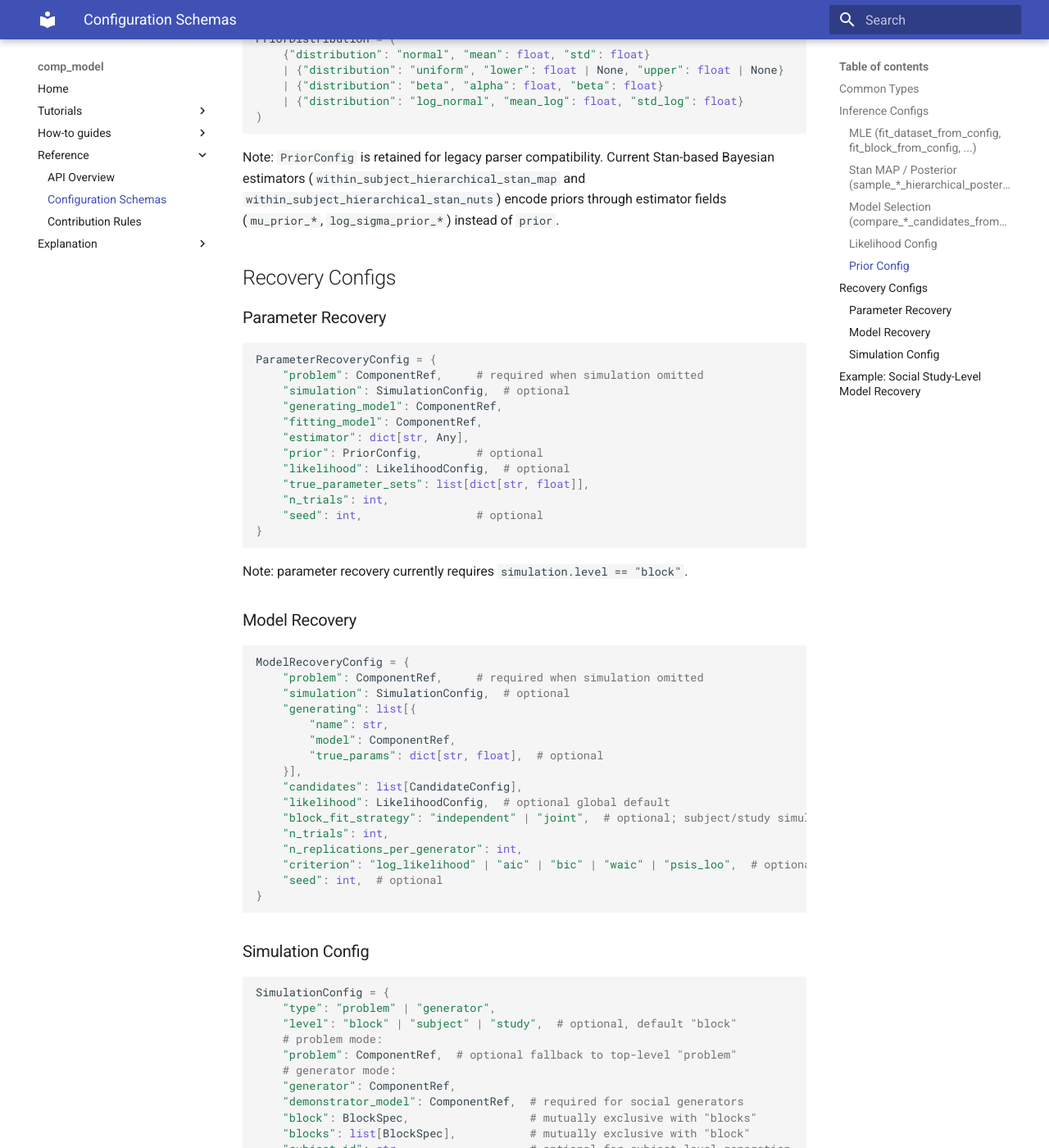
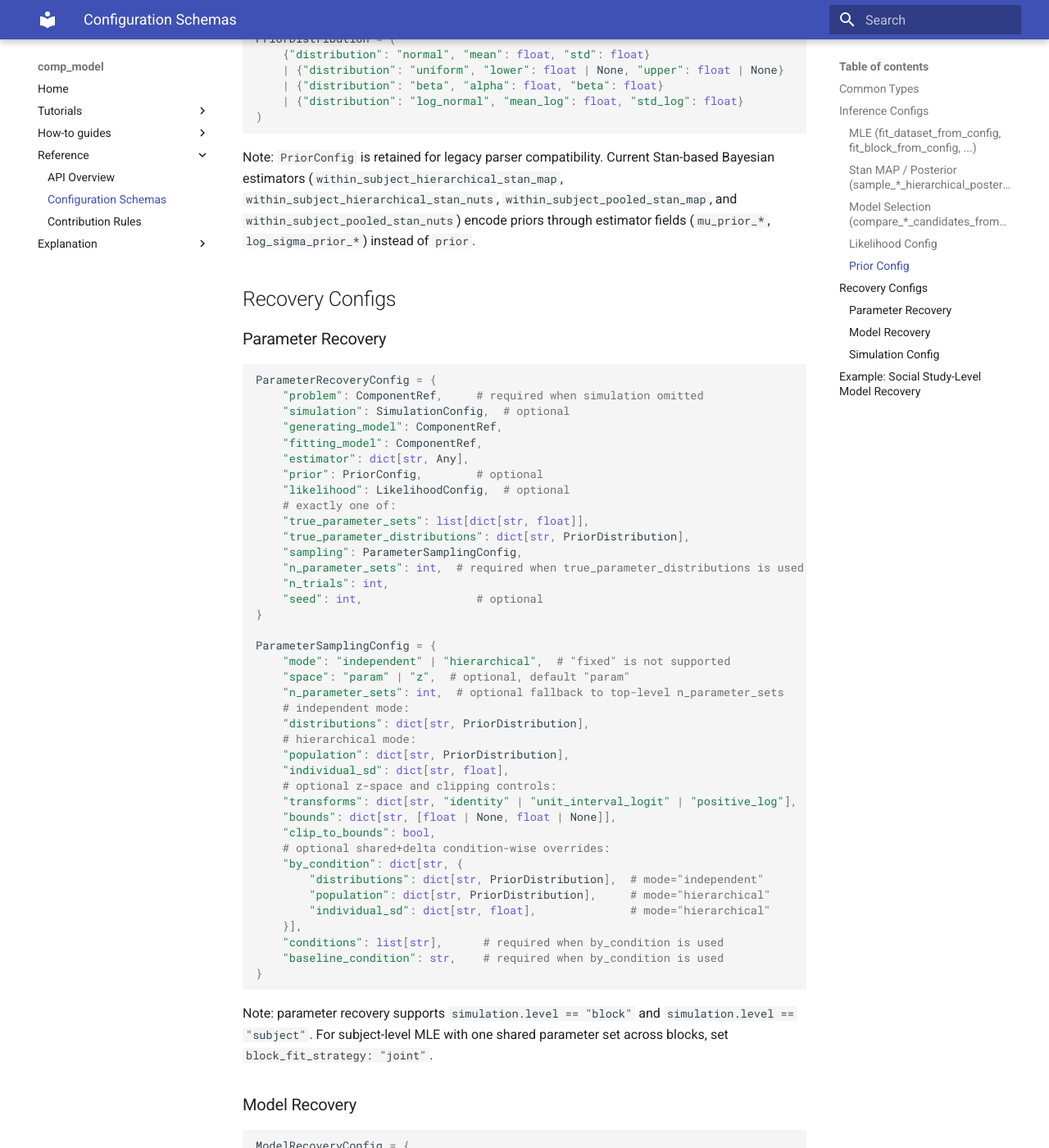
Before and after one commit to g-morishita/comp_model, an MkDocs documentation site: the page built from docs/reference/config_schemas.md, in a window 1280 px wide and 1400 px high, scrolled down 3246 px. Shown: the whole window at 82% size. Built offline with MkDocs 1.6.1 and Material for MkDocs 9.7.7, drawn with Linux system fonts in a browser that asks for light colours; some of the changed text lies outside the part shown.

Commit message:
docs(reference): extend config schemas for pooled Stan and sampling

````diff
--- a/docs/reference/config_schemas.md
+++ b/docs/reference/config_schemas.md
@@ -67,7 +67,7 @@ StanPosteriorConfig = {
 }
 
 HierarchicalStanNUTSEstimator = {
-    "type": "within_subject_hierarchical_stan_nuts",
+    "type": "within_subject_hierarchical_stan_nuts" | "within_subject_pooled_stan_nuts",
     "parameter_names": list[str],
     "transforms": dict[str, str | {"kind": str}],  # optional
     "initial_group_location": dict[str, float],     # optional
@@ -91,7 +91,7 @@ HierarchicalStanNUTSEstimator = {
 }
 
 HierarchicalStanMapEstimator = {
-    "type": "within_subject_hierarchical_stan_map",
+    "type": "within_subject_hierarchical_stan_map" | "within_subject_pooled_stan_map",
     "parameter_names": list[str],
     "transforms": dict[str, str | {"kind": str}],  # optional
     "initial_group_location": dict[str, float],     # optional
@@ -169,8 +169,9 @@ PriorDistribution = (
 ```
 
 Note: `PriorConfig` is retained for legacy parser compatibility. Current
-Stan-based Bayesian estimators (`within_subject_hierarchical_stan_map` and
-`within_subject_hierarchical_stan_nuts`) encode priors through estimator fields
+Stan-based Bayesian estimators (`within_subject_hierarchical_stan_map`,
+`within_subject_hierarchical_stan_nuts`, `within_subject_pooled_stan_map`, and
+`within_subject_pooled_stan_nuts`) encode priors through estimator fields
 (`mu_prior_*`, `log_sigma_prior_*`) instead of `prior`.
 
 ## Recovery Configs
@@ -186,13 +187,42 @@ ParameterRecoveryConfig = {
     "estimator": dict[str, Any],
     "prior": PriorConfig,        # optional
     "likelihood": LikelihoodConfig,  # optional
+    # exactly one of:
     "true_parameter_sets": list[dict[str, float]],
+    "true_parameter_distributions": dict[str, PriorDistribution],
+    "sampling": ParameterSamplingConfig,
+    "n_parameter_sets": int,  # required when true_parameter_distributions is used
     "n_trials": int,
     "seed": int,                 # optional
 }
+
+ParameterSamplingConfig = {
+    "mode": "independent" | "hierarchical",  # "fixed" is not supported
+    "space": "param" | "z",  # optional, default "param"
+    "n_parameter_sets": int,  # optional fallback to top-level n_parameter_sets
+    # independent mode:
+    "distributions": dict[str, PriorDistribution],
+    # hierarchical mode:
+    "population": dict[str, PriorDistribution],
+    "individual_sd": dict[str, float],
+    # optional z-space and clipping controls:
+    "transforms": dict[str, "identity" | "unit_interval_logit" | "positive_log"],
+    "bounds": dict[str, [float | None, float | None]],
+    "clip_to_bounds": bool,
+    # optional shared+delta condition-wise overrides:
+    "by_condition": dict[str, {
+        "distributions": dict[str, PriorDistribution],  # mode="independent"
+        "population": dict[str, PriorDistribution],     # mode="hierarchical"
+        "individual_sd": dict[str, float],              # mode="hierarchical"
+    }],
+    "conditions": list[str],      # required when by_condition is used
+    "baseline_condition": str,    # required when by_condition is used
+}
 ```
 
-Note: parameter recovery currently requires `simulation.level == "block"`.
+Note: parameter recovery supports `simulation.level == "block"` and
+`simulation.level == "subject"`. For subject-level MLE with one shared
+parameter set across blocks, set `block_fit_strategy: "joint"`.
 
 ### Model Recovery
 
````
